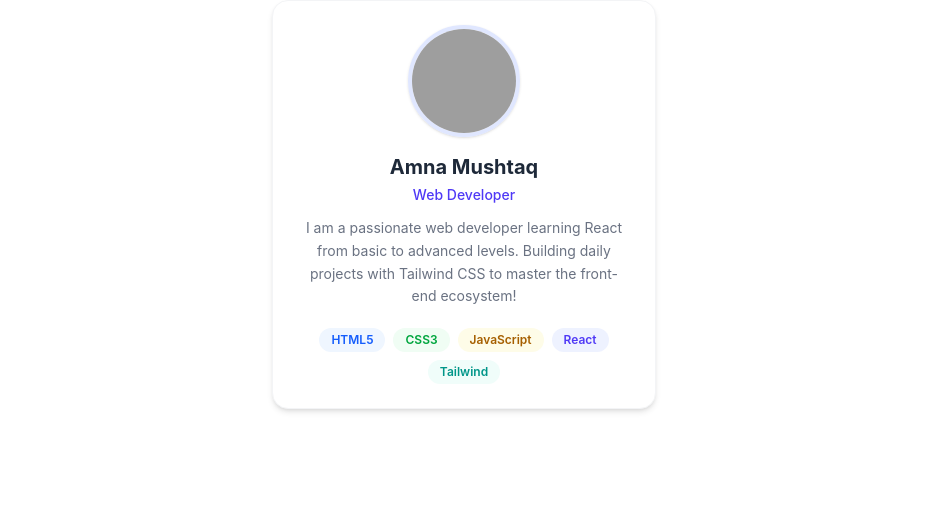
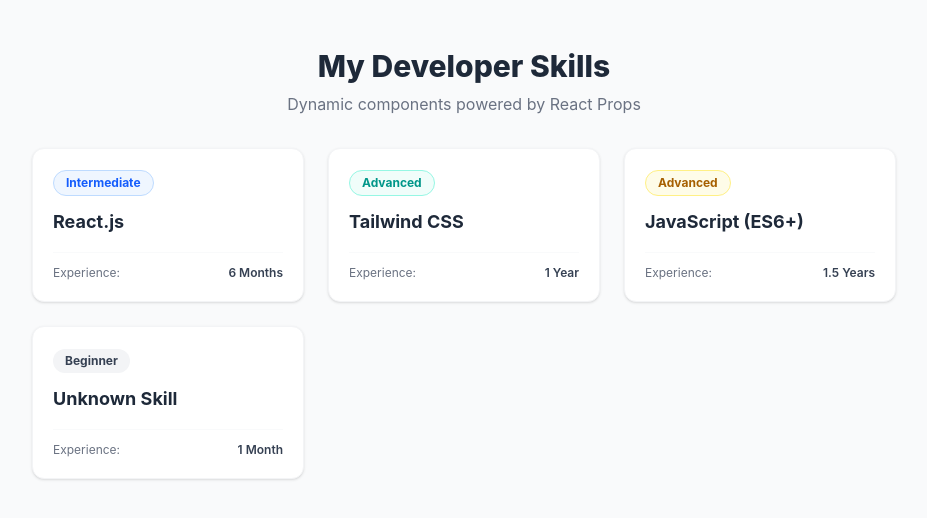
Before and after one commit to Amna-web-droid/React-Road-map, a React (Vite) app in the folder my-react-app/: page / in a window 1280 px wide. Shown: the top 518 px of the page, without its empty margins (176-1103 px from the left). Built offline with nearby package versions, Linux system fonts and the light colour scheme; grey boxes are pictures that could not be loaded.

Commit message:
Day 2: Mastered React Props with Skill Cards Generator project

```diff
--- a/my-react-app/src/App.jsx
+++ b/my-react-app/src/App.jsx
@@ -1,10 +1,10 @@
 import React from 'react'
-import ProfileCard from './components/01-components-jsx/ProfileCard'
+import SkillList from './components/02-props/SkillList'
 
 const App = () => {
   return (
-    <div>
-      <ProfileCard />
+    <div className="bg-gray-50 min-h-screen py-12">
+      <SkillList />
     </div>
   )
 }
--- /dev/null
+++ b/my-react-app/src/components/02-props/SkillCard.jsx
@@ -0,0 +1,27 @@
+import React from "react";
+
+const SkillCard = ({
+  title = "Unknown Skill",
+  level = "Beginner",
+  color = "bg-gray-100 text-gray-700",
+  experience = "1 Month",
+}) => {
+  return (
+    <div className="bg-white p-5 rounded-xl shadow-sm border border-gray-100 flex flex-col justify-between hover:shadow-md transition-shadow">
+      <div>
+        <span
+          className={`inline-block px-3 py-1 rounded-full text-xs font-bold ${color}`}
+        >
+          {level}
+        </span>
+        <h3 className="text-lg font-bold text-gray-800 mt-3">{title}</h3>
+      </div>
+      <div className="mt-4 pt-3 border-t border-gray-50 flex justify-between items-center text-xs text-gray-500">
+        <span>Experience:</span>
+        <span className="font-semibold text-gray-700">{experience}</span>
+      </div>
+    </div>
+  );
+};
+
+export default SkillCard;
--- /dev/null
+++ b/my-react-app/src/components/02-props/SkillList.jsx
@@ -0,0 +1,47 @@
+import React from 'react';
+import SkillCard from './SkillCard';
+
+const SkillList = () => {
+  return (
+    <div className="max-w-4xl mx-auto px-4">
+      <div className="text-center mb-8">
+        <h2 className="text-3xl font-extrabold text-gray-800">My Developer Skills</h2>
+        <p className="text-gray-500 mt-2">Dynamic components powered by React Props</p>
+      </div>
+
+      {/* Tailwind Grid System for responsive cards */}
+      <div className="grid grid-cols-1 sm:grid-cols-2 md:grid-cols-3 gap-6">
+
+        {/* Card 1: React */}
+        <SkillCard
+          title="React.js"
+          level="Intermediate"
+          color="bg-blue-50 text-blue-600 border border-blue-200"
+          experience="6 Months"
+        />
+
+        {/* Card 2: Tailwind CSS */}
+        <SkillCard
+          title="Tailwind CSS"
+          level="Advanced"
+          color="bg-teal-50 text-teal-600 border border-teal-200"
+          experience="1 Year"
+        />
+
+        {/* Card 3: JavaScript */}
+        <SkillCard
+          title="JavaScript (ES6+)"
+          level="Advanced"
+          color="bg-yellow-50 text-yellow-700 border border-yellow-200"
+          experience="1.5 Years"
+        />
+
+        {/* Card 4: Default fallback card (Isme hum koi prop nahi bhej rahe test karne ke liye) */}
+        <SkillCard />
+
+      </div>
+    </div>
+  );
+};
+
+export default SkillList;
```
Also changed, not shown: my-react-app/src/App.css (deleted), my-react-app/src/components/02-props/README.md (added).
